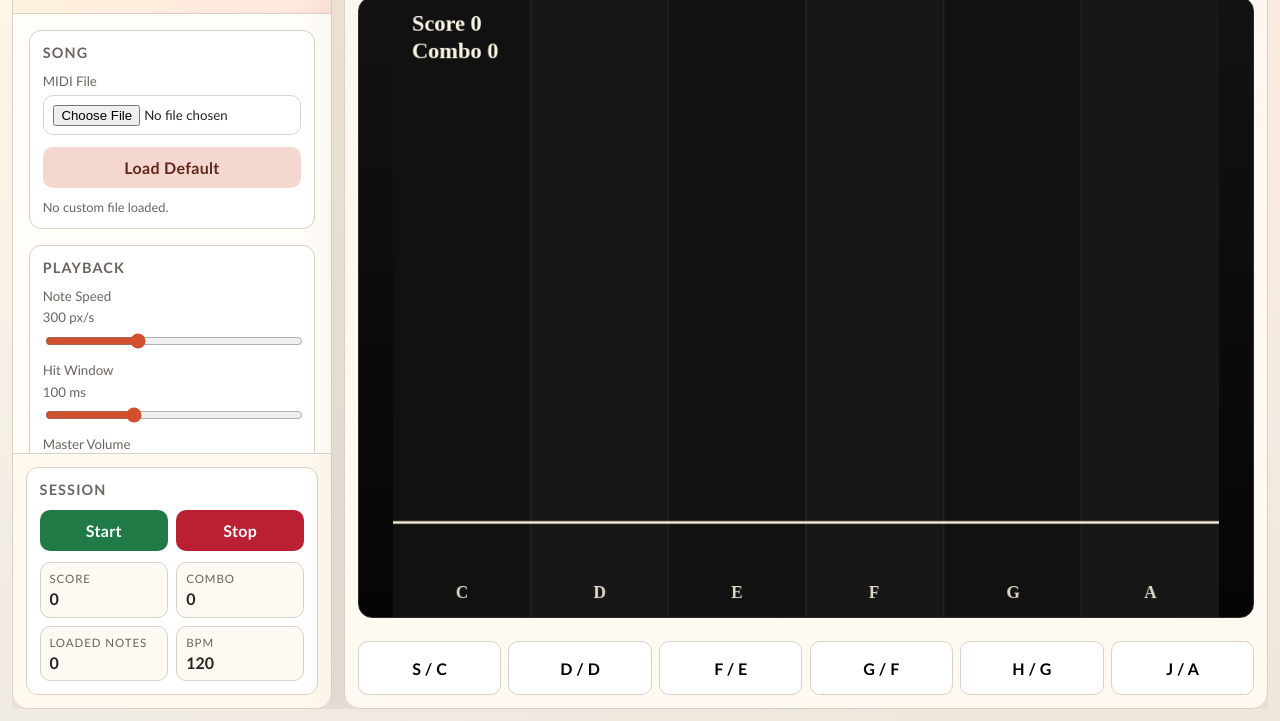
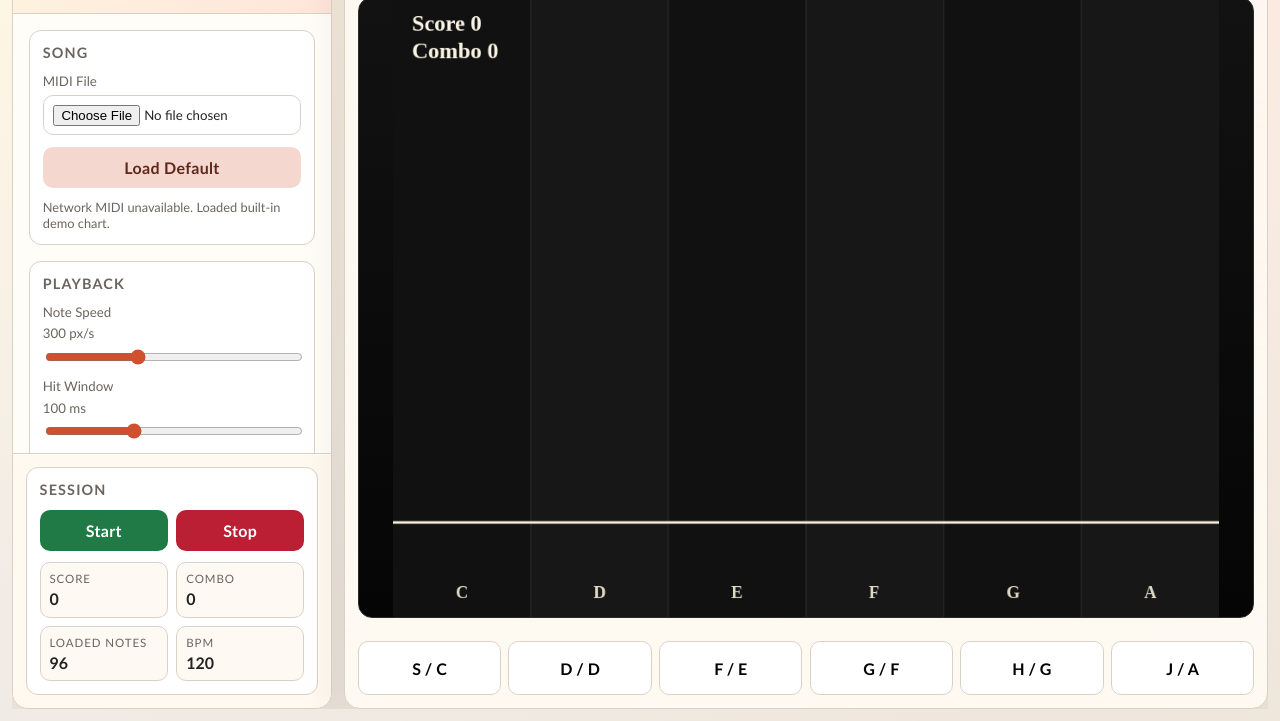
Before and after one commit to Farl/midi_rhythm_game_concept, a plain HTML site: page index.html in a window 1280 px wide. Shown: the part 79-800 px from the top of the page. Drawn offline with nearby package versions, Linux system fonts and the light colour scheme; no server answers.

Commit message:
Restore default preload with fallback sources and demo chart

```diff
--- a/index.html
+++ b/index.html
@@ -579,6 +579,27 @@
 
         return notes;
       }
+
+      static createFallbackChart() {
+        const pattern = ["C4", "D4", "E4", "F4", "G4", "A4", "G4", "F4"];
+        const notes = [];
+        let time = 0;
+        for (let bar = 0; bar < 12; bar += 1) {
+          for (let step = 0; step < pattern.length; step += 1) {
+            const name = pattern[(step + bar) % pattern.length];
+            const laneMap = { C: 0, D: 1, E: 2, F: 3, G: 4, A: 5 };
+            notes.push({
+              name,
+              lane: laneMap[name[0]],
+              time,
+              duration: 0.2,
+              consumed: false
+            });
+            time += 0.4;
+          }
+        }
+        return notes;
+      }
     }
 
     class RhythmEngine {
@@ -794,7 +815,7 @@
 
       bindEvents() {
         this.startButton.addEventListener("click", async () => {
-          if (!this.state.notes.length) {
+          if (!this.state.chartNotes.length) {
             alert("Load a MIDI file first.");
             return;
           }
@@ -972,14 +993,31 @@
       }
 
       async loadDefaultMidi() {
-        try {
-          const midi = await MidiService.loadFromUrl("https://bitmidi.com/uploads/98137.mid");
-          this.applyMidi("default-98137.mid", midi);
-          this.fileHint.textContent = "Loaded bundled default MIDI.";
-        } catch (error) {
-          console.error(error);
-          alert("Unable to load default MIDI. Select a local file instead.");
+        const sources = [
+          { name: "default-98137.mid", url: "https://bitmidi.com/uploads/98137.mid" },
+          { name: "twinkle.mid", url: "https://raw.githubusercontent.com/cifkao/html-midi-player/master/midifiles/twinkle.mid" },
+          { name: "bach_846.mid", url: "https://raw.githubusercontent.com/cifkao/html-midi-player/master/midifiles/bach_846.mid" }
+        ];
+
+        for (const source of sources) {
+          try {
+            const midi = await MidiService.loadFromUrl(source.url);
+            this.applyMidi(source.name, midi);
+            this.fileHint.textContent = `Loaded default: ${source.name}`;
+            return;
+          } catch (error) {
+            console.warn(`Default source failed: ${source.url}`, error);
+          }
         }
+
+        this.engine.stop();
+        this.state.trackName = "built-in-demo.chart";
+        this.state.chartNotes = MidiService.createFallbackChart();
+        this.state.notes = [];
+        this.state.bpm = 120;
+        this.trackName.textContent = "Track: built-in-demo.chart";
+        this.fileHint.textContent = "Network MIDI unavailable. Loaded built-in demo chart.";
+        this.refreshMetrics();
       }
 
       refreshMetrics() {
```
